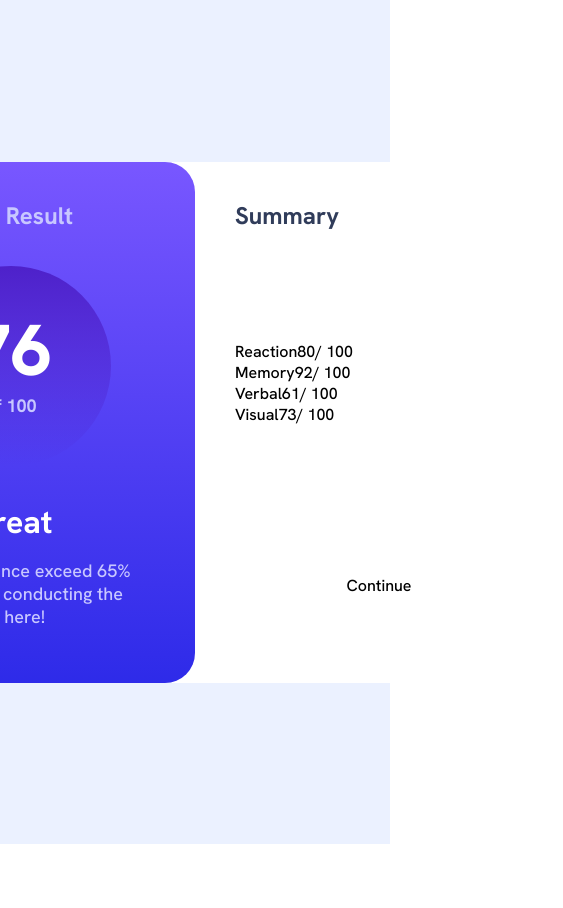
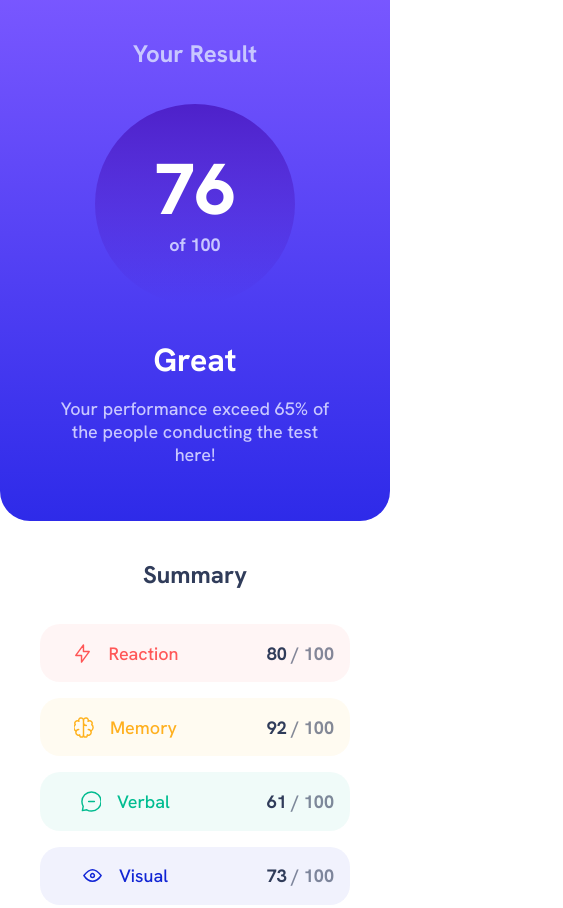
Before and after one commit to Henolivares/frontendmentor-results-summary-component, a website built with Vite: page index.html in a window 390 px wide. Shown: the top 908 px of the page, 563 px wide, since content can reach past the window. Before the commit the page ends 844 px from the top, so only its background shows below. Built offline with nearby package versions, Linux system fonts and the light colour scheme.

Commit message:
summary section / responsive

```diff
--- a/index.html
+++ b/index.html
@@ -47,17 +47,56 @@
           <h2 class="Summary-h2">Summary</h2>
           <ul class="Summary-ul">
             <li class="Summary-li">
-              <span class="Summary-item">Reaction</span>
-              <span class="Summary-score">80</span> / 100
+              <div class="Summary-title">
+                <img
+                  class="Summary-icon"
+                  src="assets/images/icon-reaction.svg"
+                  alt="icon reaction" />
+                <p class="Summary-p">Reaction</p>
+              </div>
+
+              <div class="Summary-score">
+                <span class="Summary-span">80</span> / 100
+              </div>
             </li>
             <li class="Summary-li">
-              Memory<span class="Summary-score">92</span> / 100
+              <div class="Summary-title">
+                <img
+                  class="Summary-icon"
+                  src="assets/images/icon-memory.svg"
+                  alt="icon memory" />
+                <p class="Summary-p">Memory</p>
+              </div>
+
+              <div class="Summary-score">
+                <span class="Summary-span">92</span> / 100
+              </div>
             </li>
             <li class="Summary-li">
-              Verbal<span class="Summary-score">61</span> / 100
+              <div class="Summary-title">
+                <img
+                  class="Summary-icon"
+                  src="assets/images/icon-verbal.svg"
+                  alt="icon verbal" />
+                <p class="Summary-p">Verbal</p>
+              </div>
+
+              <div class="Summary-score">
+                <span class="Summary-span">61</span> / 100
+              </div>
             </li>
             <li class="Summary-li">
-              Visual<span class="Summary-score">73</span> / 100
+              <div class="Summary-title">
+                <img
+                  class="Summary-icon"
+                  src="assets/images/icon-visual.svg"
+                  alt="icon visual" />
+                <p class="Summary-p">Visual</p>
+              </div>
+
+              <div class="Summary-score">
+                <span class="Summary-span">73</span> / 100
+              </div>
             </li>
           </ul>
           <button class="Summary-btn">Continue</button>
--- a/sass/components/_result.scss
+++ b/sass/components/_result.scss
@@ -1,3 +1,5 @@
+@use '../utilities/breakpoints' as *;
+
 .Result {
   padding: 38px 54px 3.4375rem;
   background: linear-gradient(var(--light-slate), var(--light-royal));
@@ -8,6 +10,11 @@
   gap: 2.1875rem;
 
   border-radius: 0 1.875rem 1.875rem 0;
+
+  @include devices(tablet) {
+    border-radius: 0 0 1.875rem 1.875rem;
+  }
+
   &-h1 {
     font-size: var(--font-size-m);
     font-weight: 700;
@@ -51,5 +58,10 @@
     font-size: var(--font-size-body);
     color: var(--light-lavender);
     max-width: 25ch;
+    margin: 0 auto;
+
+    @include devices(tablet) {
+      max-width: 35ch;
+    }
   }
 }
--- a/sass/components/_summary.scss
+++ b/sass/components/_summary.scss
@@ -1,3 +1,5 @@
+@use '../utilities/breakpoints' as *;
+
 .Summary {
   padding: 2.375rem 2.5rem 2.875rem;
   text-align: center;
@@ -10,14 +12,86 @@
     font-weight: 700;
     color: var(--dark-navy);
     justify-self: start;
+
+    @include devices(tablet) {
+      justify-self: center;
+    }
   }
 
   &-ul {
+    display: grid;
+    gap: 1rem;
   }
 
   &-li {
     width: 100%;
+    display: grid;
+    grid-template-columns: 1fr 1fr;
+    align-items: center;
+    justify-content: center;
+
+    padding: 1.0625rem 1rem;
+
+    border-radius: 1.25rem;
+  }
+
+  &-li:nth-child(1) {
+    color: var(--light-red);
+    background-color: hsl(0, 100%, 67%, 0.06);
+  }
+
+  &-li:nth-child(2) {
+    color: var(--orangey-yellow);
+    background-color: hsl(39, 100%, 56%, 0.06);
+  }
+
+  &-li:nth-child(3) {
+    color: var(--green-teal);
+    background-color: hsl(166, 100%, 37%, 0.06);
+  }
+
+  &-li:nth-child(4) {
+    color: var(--cobalt-blue);
+    background-color: hsl(234, 85%, 45%, 0.06);
+  }
+
+  &-title {
     display: flex;
-    align-content: space-between;
+    justify-content: center;
+    gap: 1rem;
+  }
+
+  &-p {
+    font-size: var(--font-size-body);
+  }
+
+  &-icon {
+    max-width: 1.25rem;
+  }
+
+  &-span {
+    color: var(--dark-navy);
+  }
+
+  &-score {
+    font-size: var(--font-size-body);
+    color: hsl(223, 30%, 27%, 0.6);
+    font-weight: 700;
+    justify-self: end;
+  }
+
+  &-btn {
+    font-size: var(--font-size-body);
+    font-weight: 700;
+    color: var(--white);
+    background-color: var(--dark-navy);
+    padding: 1.0625rem;
+    border-radius: 3.75rem;
+    transition: background 0.2s ease-in;
+
+    &:hover,
+    &:focus-visible {
+      background: var(--light-royal);
+    }
   }
 }
--- a/sass/global/_global.scss
+++ b/sass/global/_global.scss
@@ -1,7 +1,14 @@
+@use '../utilities/breakpoints' as *;
+
 .u-wrapper {
   width: 46rem;
   max-width: 46rem;
   margin: 0 auto;
+
+  @include devices(tablet) {
+    width: 100%;
+    margin: 0;
+  }
 }
 
 .Content {
@@ -12,6 +19,12 @@
   border-radius: 1.875rem;
 
   overflow: hidden;
+
+  @include devices(tablet) {
+    grid-template-columns: 1fr;
+    grid-template-rows: 1fr 1fr;
+    border-radius: 0;
+  }
 }
 
 .Main {
@@ -22,4 +35,8 @@
   height: 100dvh;
 
   background-color: var(--background);
+
+  @include devices(tablet) {
+    display: block;
+  }
 }
```
